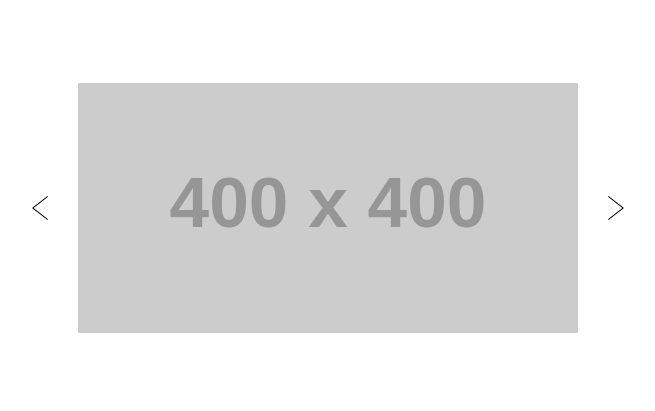
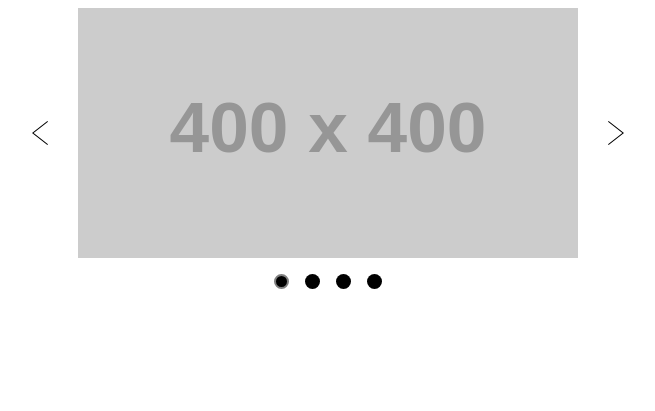
Before and after one commit to martenmatrix/odin-image-slider, a website: page src/index.html in a window 1280 px wide. Shown: the whole page, without its empty margins (312-967 px from the left). Drawn offline with Linux system fonts and the light colour scheme; placeholder pictures from the web are drawn by us.

Commit message:
Add selected classes and hover events

```diff
--- a/src/index.html
+++ b/src/index.html
@@ -15,7 +15,7 @@
             <svg class="arrow left" width="24" height="24" xmlns="http://www.w3.org/2000/svg" fill-rule="evenodd" clip-rule="evenodd"><path d="M20 .755l-14.374 11.245 14.374 11.219-.619.781-15.381-12 15.391-12 .609.755z"/></svg>
 
             <div class="slides">
-                <div class="slide">
+                <div class="slide selected">
                     <img src="https://via.placeholder.com/400">
                 </div>
 
@@ -34,7 +34,12 @@
 
             <svg class="arrow right" width="24" height="24" xmlns="http://www.w3.org/2000/svg" fill-rule="evenodd" clip-rule="evenodd"><path d="M4 .755l14.374 11.245-14.374 11.219.619.781 15.381-12-15.391-12-.609.755z"/></svg>
         </div>
-        <div class="current-slide-navigation"></div>
+        <div class="current-slide-navigation">
+            <div class="navigation-button selected"></div>
+            <div class="navigation-button"></div>
+            <div class="navigation-button"></div>
+            <div class="navigation-button"></div>
+        </div>
     </div>
 </body>
 </html>
--- a/src/style.css
+++ b/src/style.css
@@ -1,3 +1,14 @@
+.img-slider-wrapper {
+    display: flex;
+    flex-direction: column;
+
+    align-items: center;
+}
+
+.arrow {
+    cursor: pointer;
+}
+
 .img-slider {
     display: flex;
     flex-direction: row;
@@ -6,7 +17,6 @@
 
     margin: 0 auto;
     width: 600px;
-    height: 400px;
 }
 
 .slides {
@@ -16,6 +26,7 @@
 }
 
 .slides .slide {
+    display: none;
     position: absolute;
     top: 0;
     left: 0;
@@ -24,9 +35,38 @@
     height: 100%;
 }
 
+.slides .slide.selected {
+    display: block;
+}
+
 .slides .slide img {
     width: 100%;
     height: 100%;
     object-fit: cover;
+}
 
+.current-slide-navigation {
+    display: flex;
 }
+
+.navigation-button {
+    width: 15px;
+    height: 15px;
+
+    background-color: black;
+    border-radius: 30px;
+
+    margin: 1rem 0.5rem;
+    cursor: pointer;
+
+    transition: background-color 200ms;
+}
+
+.navigation-button.selected {
+    box-sizing: border-box;
+    border: solid grey 2px;
+}
+
+.navigation-button:hover {
+    background-color: gray;
+}
```
